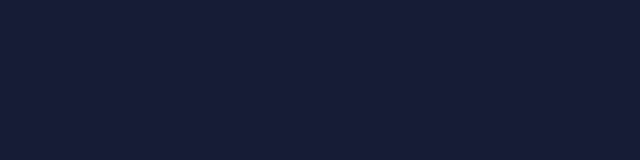
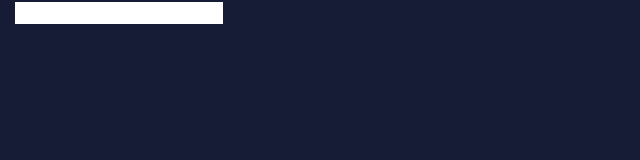
Before and after one commit to ArseniySchkidina/Notes, a plain HTML site: page index.html in a window 1280 px wide. Shown: the whole page, without its empty margins (0-640 px from the left). Drawn offline with nearby package versions, Linux system fonts and the light colour scheme; files that its build step writes are made by us from their sources.

Commit message:
feat: create basic structure

```diff
--- a/index.html
+++ b/index.html
@@ -8,6 +8,20 @@
     <link rel="stylesheet" href="./css/main.css">
 </head>
 <body>
-
+    <header class="header">
+        <div class="container">
+            <div class="header__content">
+                <input class="input input--search" type="search">
+                <ul class="modes-list">
+                    <li class="modes-list__item">
+                        <button class="btn-mode btn-mode--night"></button>
+                    </li>
+                    <li class="modes-list__item">
+                        <button class="btn-mode btn-mode--light"></button>
+                    </li>
+                </ul>
+            </div>
+        </div>
+    </header>
 </body>
 </html>
```
